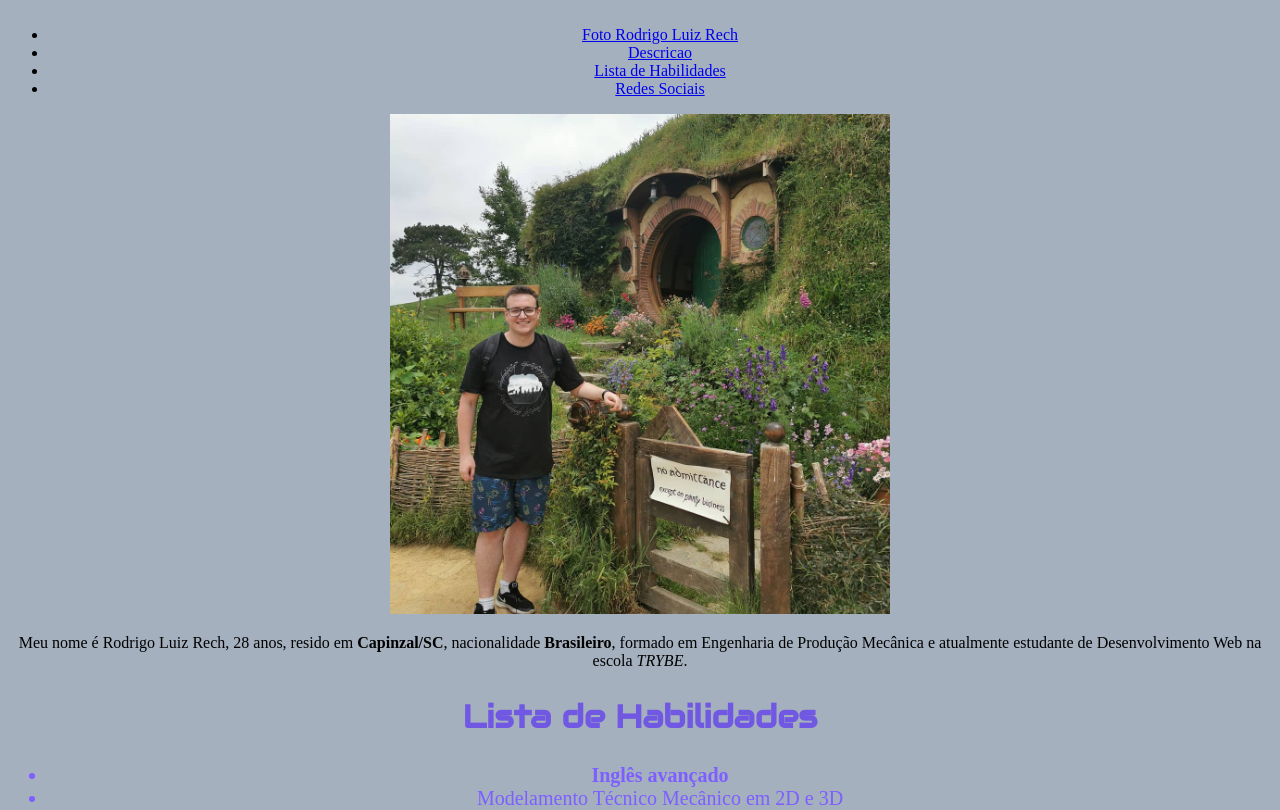
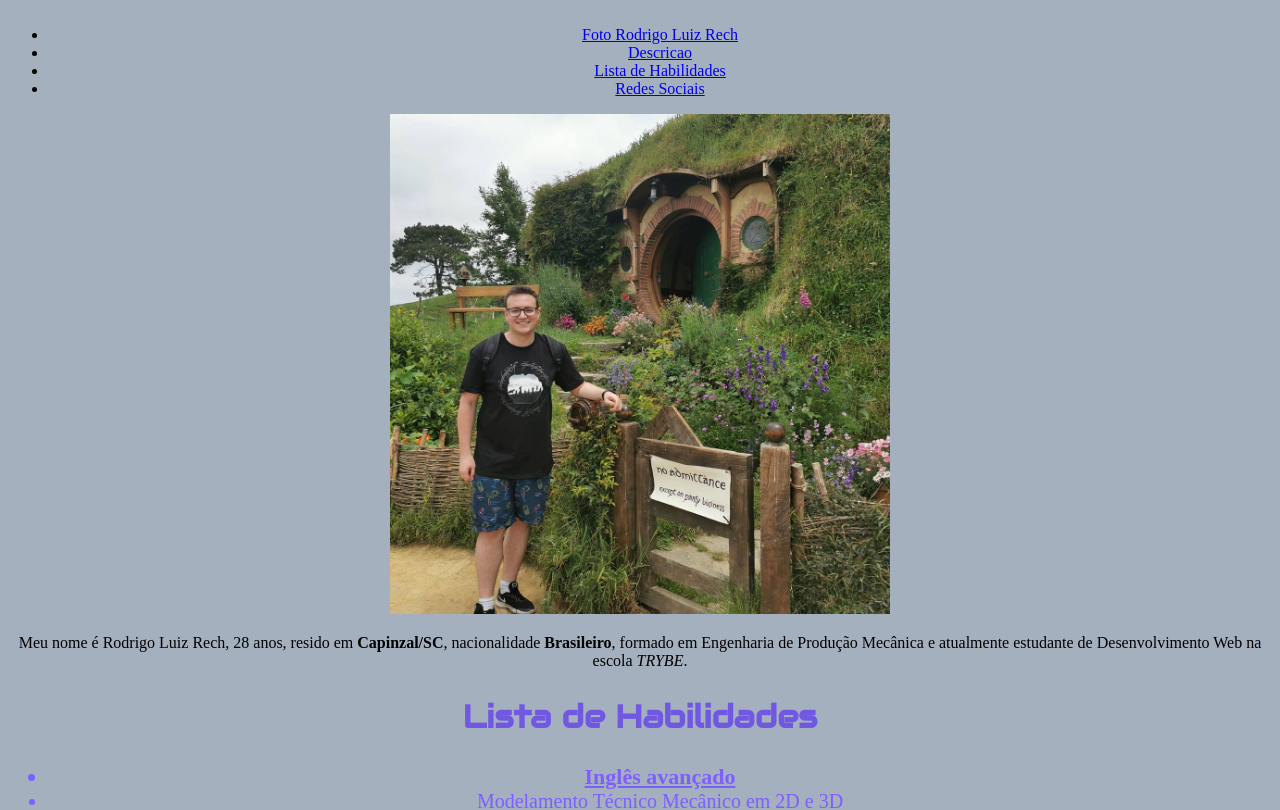
Before and after one commit to Rodrigolrech/rodrigolrech.github.io, a plain HTML site: page index.html in a window 1280 px wide. Shown: the part 164-974 px from the top of the page. Drawn offline with Linux system fonts and the light colour scheme.

Commit message:
id best-hability iniciado e estilizado

```diff
--- a/index.html
+++ b/index.html
@@ -33,6 +33,11 @@
             font-size: 20px;
         }
 
+        #best-hability {
+            font-size: 22px;
+            text-decoration: underline;
+        }
+
 
     </style>
 </head>
```
